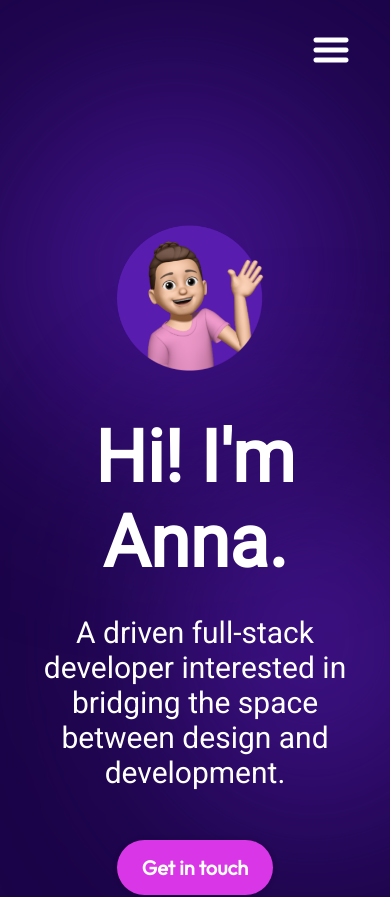
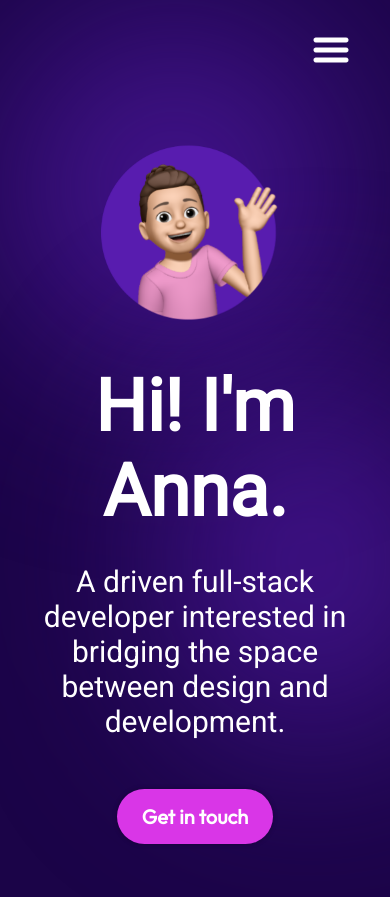
Before and after one commit to annaewbank/Anna-Ewbank-Portfolio, a React (Vite) app: page / in a window 390 px wide. Shown: the top 897 px of the page. Built offline with nearby package versions, Linux system fonts and the light colour scheme.

Commit message:
style: css updates

```diff
--- a/src/components/Hero/Hero.module.css
+++ b/src/components/Hero/Hero.module.css
@@ -98,4 +98,7 @@
   .description {
     text-align: center;
   }
+  .heroImg {
+    width: 60%;
+  }
 }
--- a/src/components/Navbar/Navbar.module.css
+++ b/src/components/Navbar/Navbar.module.css
@@ -28,6 +28,7 @@
   .navbar {
     flex-direction: column;
     align-items: flex-start;
+    margin: 0 10% 70px 10%;
   }
 
   .menu {
--- a/src/components/Projects/ProjectCard.jsx
+++ b/src/components/Projects/ProjectCard.jsx
@@ -27,7 +27,7 @@ export const ProjectCard = ({ project }) => {
         <h4 className={styles.projectTagline}>{project.tagline}</h4>
         <p style={{ whiteSpace: 'pre-wrap' }}>{project.description}</p>
         {project.link && (
-          <a href={project.link} className={styles.projectBtn}>
+          <a href={project.link} className={styles.projectBtn} target="_blank">
             Try it yourself
           </a>
         )}
```
